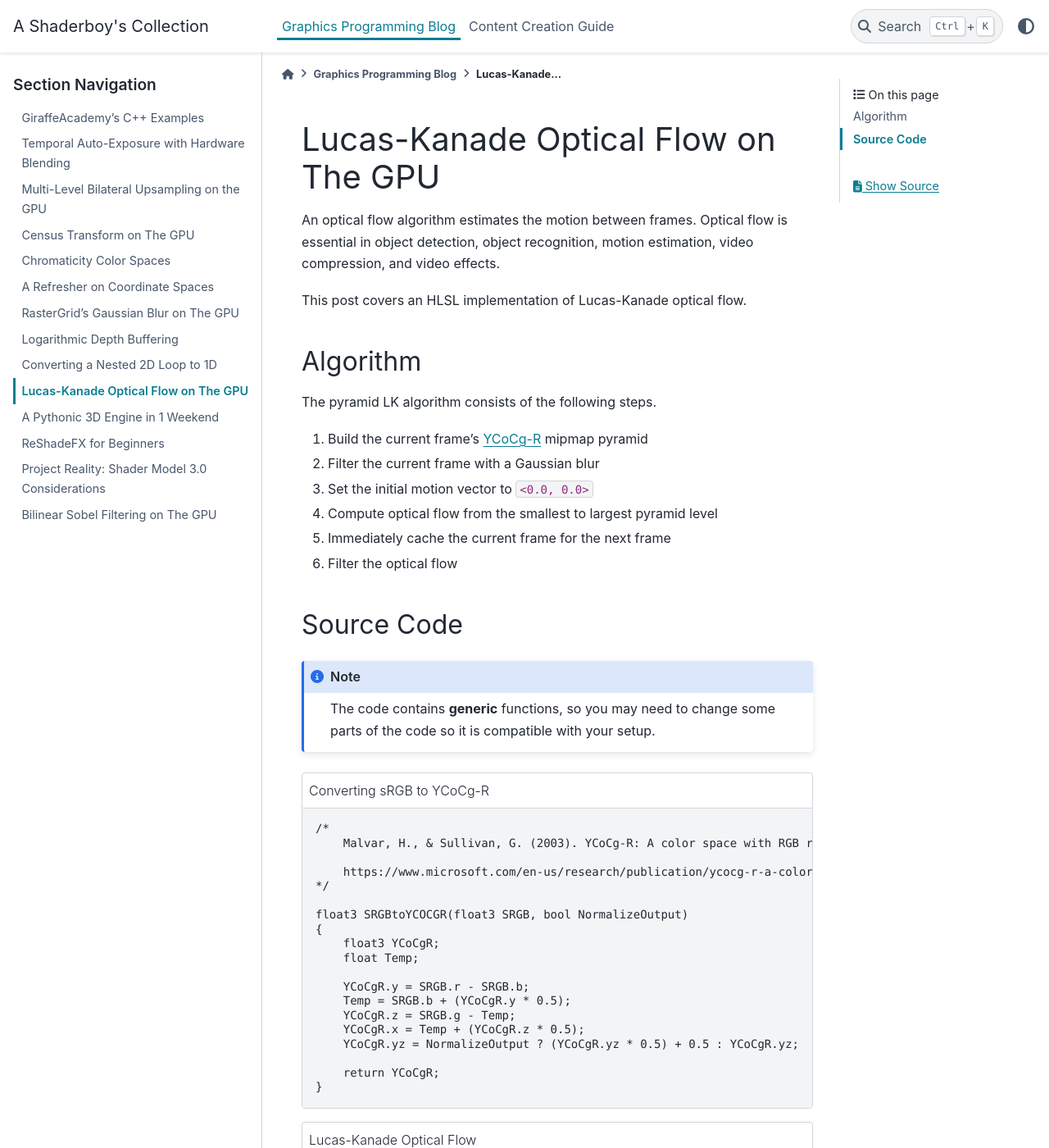
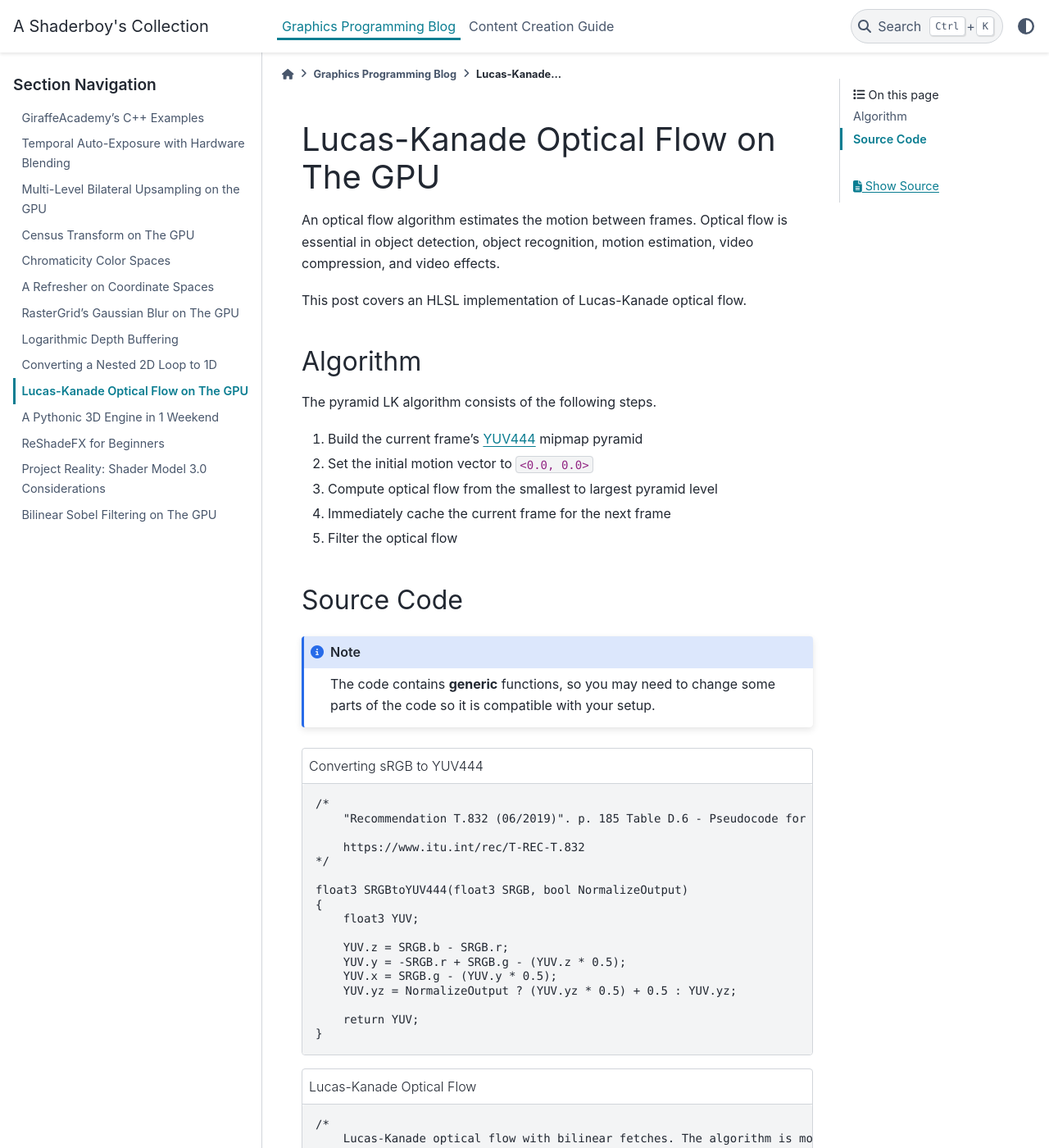
Before and after one commit to papadanku/papadanku.github.io, a Sphinx documentation site: the page built from doc/source/blog/opticalflow.rst, in a window 1280 px wide and 1400 px high. Shown: the whole window at 82% size. Built offline with Sphinx 7.4.7 and the PyData theme 0.15.4, drawn with Linux system fonts in a browser that asks for light colours.

Commit message:
Update opticalflow.rst

```diff
--- a/doc/source/blog/opticalflow.rst
+++ b/doc/source/blog/opticalflow.rst
@@ -11,8 +11,7 @@ Algorithm
 
 The pyramid LK algorithm consists of the following steps.
 
-#. Build the current frame's `YCoCg-R <https://en.m.wikipedia.org/wiki/YCoCg>`_ mipmap pyramid
-#. Filter the current frame with a Gaussian blur
+#. Build the current frame's `YUV444 <https://en.wikipedia.org/wiki/Y%E2%80%B2UV>`_ mipmap pyramid
 #. Set the initial motion vector to ``<0.0, 0.0>``
 #. Compute optical flow from the smallest to largest pyramid level
 #. Immediately cache the current frame for the next frame
@@ -26,26 +25,24 @@ Source Code
    The code contains **generic** functions, so you may need to change some parts of the code so it is compatible with your setup.
 
 .. code-block:: none
-    :caption: Converting sRGB to YCoCg-R
+    :caption: Converting sRGB to YUV444
 
     /*
-        Malvar, H., & Sullivan, G. (2003). YCoCg-R: A color space with RGB reversibility and low dynamic range. ISO/IEC JTC1/SC29/WG11 and ITU-T SG16 Q, 6.
+        "Recommendation T.832 (06/2019)". p. 185 Table D.6 - Pseudocode for function FwdColorFmtConvert1().
 
-        https://www.microsoft.com/en-us/research/publication/ycocg-r-a-color-space-with-rgb-reversibility-and-low-dynamic-range/?msockid=304d3b086ecf61db06e32ea86fb06088
+        https://www.itu.int/rec/T-REC-T.832
     */
 
-    float3 SRGBtoYCOCGR(float3 SRGB, bool NormalizeOutput)
+    float3 SRGBtoYUV444(float3 SRGB, bool NormalizeOutput)
     {
-        float3 YCoCgR;
-        float Temp;
+        float3 YUV;
 
-        YCoCgR.y = SRGB.r - SRGB.b;
-        Temp = SRGB.b + (YCoCgR.y * 0.5);
-        YCoCgR.z = SRGB.g - Temp;
-        YCoCgR.x = Temp + (YCoCgR.z * 0.5);
-        YCoCgR.yz = NormalizeOutput ? (YCoCgR.yz * 0.5) + 0.5 : YCoCgR.yz;
+        YUV.z = SRGB.b - SRGB.r;
+        YUV.y = -SRGB.r + SRGB.g - (YUV.z * 0.5);
+        YUV.x = SRGB.g - (YUV.y * 0.5);
+        YUV.yz = NormalizeOutput ? (YUV.yz * 0.5) + 0.5 : YUV.yz;
 
-        return YCoCgR;
+        return YUV;
     }
 
 .. code-block:: none
```
